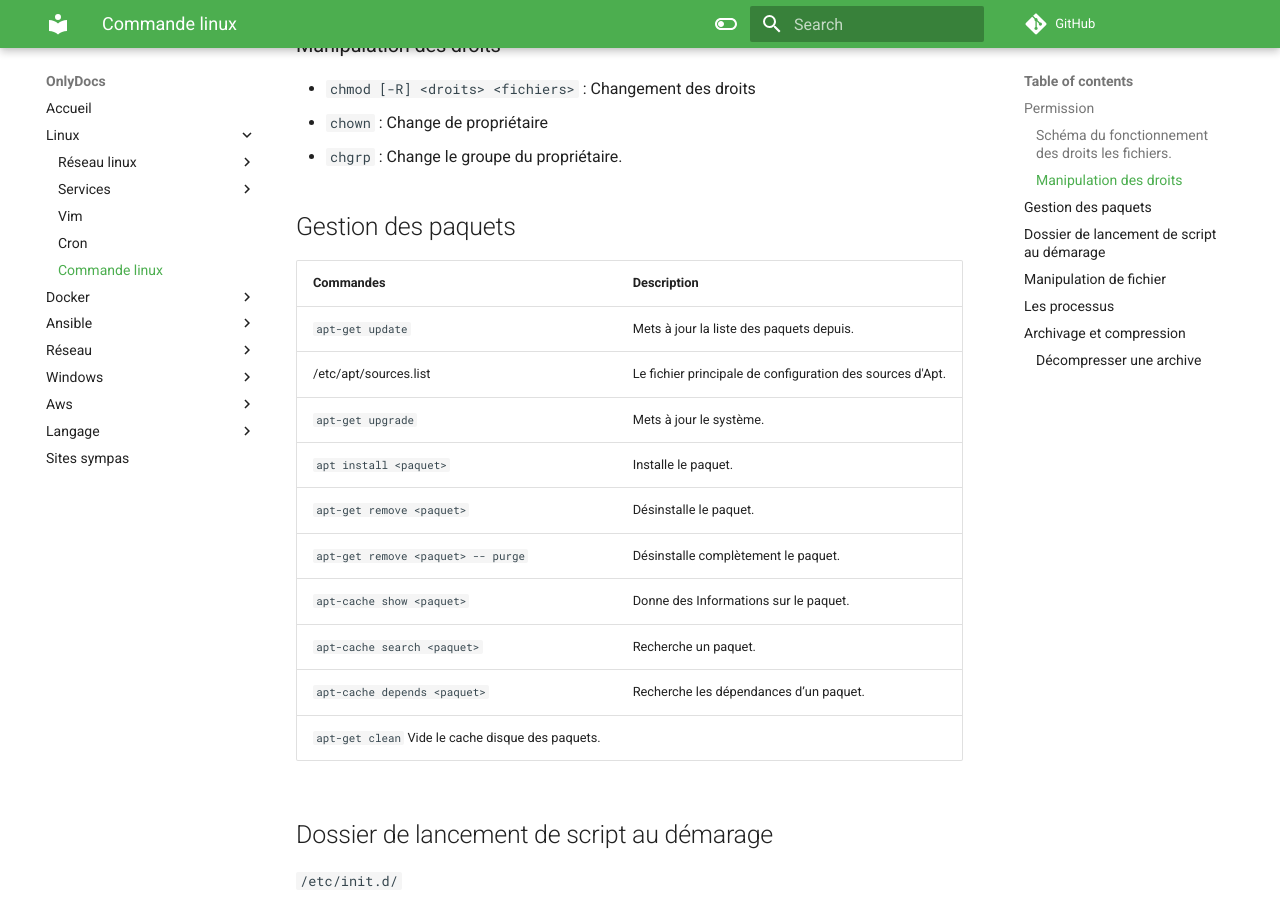
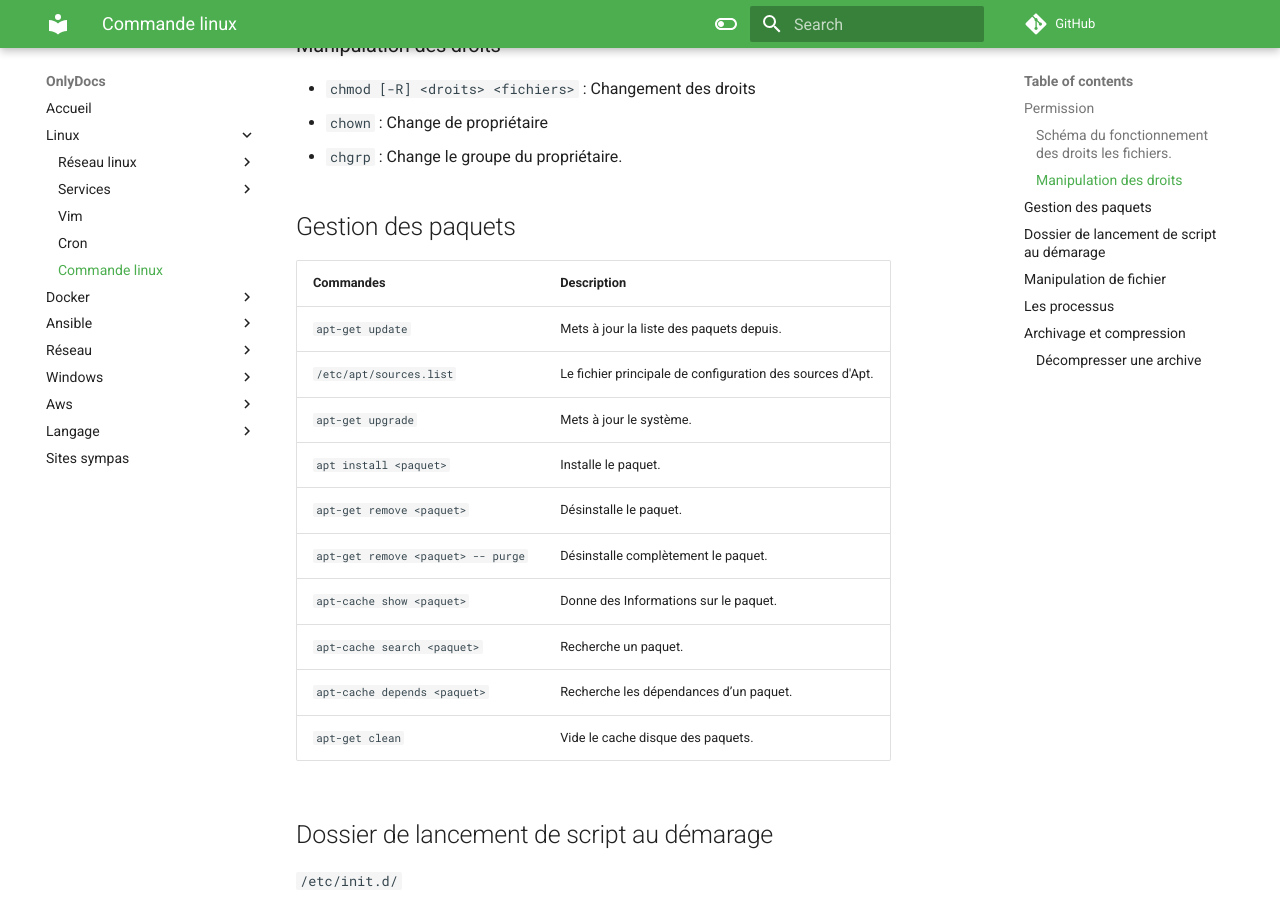
Before and after one commit to Theonlymore/OnlyDocs, an MkDocs documentation site: the page built from docs/linux/commandeLinux.md, in a window 1280 px wide and 900 px high, scrolled down 1131 px. Built offline with MkDocs 1.6.1 and Material for MkDocs 9.7.7, drawn with Linux system fonts in a browser that asks for light colours; comment, search, counter and statistics services are not loaded.

Commit message:
update docs.

```diff
--- a/docs/linux/commandeLinux.md
+++ b/docs/linux/commandeLinux.md
@@ -2,18 +2,18 @@
 
 Commande de systeme :
 
-| Commandes| Description |
-| ---------|-------------
-|`reboot`|	Redémarre|
-|`shutdown now` |	Éteint sans délais|
-| `systemctl`| (start/stop/restart/status) <service>	Démarre/Arrête/Redémarre/Affiche le statut d’un service|
-| `hostname` | Affiche le nom d’hôte de la machine|
-| `hostname` | -I	Affiche l’adresse IP de l’hôte|
-| `date` |	Afficher la date et l’heure du système|
-| `cal` |	Affiche le calendrier du mois |
-| `whoami` |	Affiche où nous sommes connecté en tant que qui |
-| `screenfetch`	|Affiche les informations systèmes (nécessite le paquet screenfetch) |
-| `lsb_release –d` | Résumé information système/version debian |
+| Commandes        | Description                                                                                   |
+| ---------------- | --------------------------------------------------------------------------------------------- |
+| `reboot`         | Redémarre                                                                                     |
+| `shutdown now`   | Éteint sans délais                                                                            |
+| `systemctl`      | (start/stop/restart/status) <service>	Démarre/Arrête/Redémarre/Affiche le statut d’un service |
+| `hostname`       | Affiche le nom d’hôte de la machine                                                           |
+| `hostname`       | -I	Affiche l’adresse IP de l’hôte                                                             |
+| `date`           | Afficher la date et l’heure du système                                                        |
+| `cal`            | Affiche le calendrier du mois                                                                 |
+| `whoami`         | Affiche où nous sommes connecté en tant que qui                                               |
+| `screenfetch`    | Affiche les informations systèmes (nécessite le paquet screenfetch)                           |
+| `lsb_release –d` | Résumé information système/version debian                                                     |
 
 
 
@@ -35,18 +35,18 @@ Les droits peuvent être définit en octal : 4 pour read, 2 pour write, 1 pour e
 
 ## Gestion des paquets
 
-| Commandes| Description |
-| ---------|-------------
-|`apt-get update`| Mets à jour la liste des paquets depuis.|
-/etc/apt/sources.list| Le fichier principale de configuration des sources d'Apt. |
-| `apt-get upgrade` | Mets à jour le système.|
-| `apt install <paquet>` |Installe le paquet.|
-| `apt-get remove <paquet>`| Désinstalle le paquet. |
-| `apt-get remove <paquet> -- purge`| Désinstalle complètement le paquet.|
-| `apt-cache show <paquet>`| Donne des Informations sur le paquet.|
-| `apt-cache search <paquet>`| Recherche un paquet.|
-| `apt-cache depends <paquet> ` |Recherche les dépendances d’un paquet.
-| `apt-get clean` Vide le cache disque des paquets.|
+| Commandes                          | Description                                               |
+| ---------------------------------- | --------------------------------------------------------- |
+| `apt-get update`                   | Mets à jour la liste des paquets depuis.                  |
+| `/etc/apt/sources.list`            | Le fichier principale de configuration des sources d'Apt. |
+| `apt-get upgrade`                  | Mets à jour le système.                                   |
+| `apt install <paquet>`             | Installe le paquet.                                       |
+| `apt-get remove <paquet>`          | Désinstalle le paquet.                                    |
+| `apt-get remove <paquet> -- purge` | Désinstalle complètement le paquet.                       |
+| `apt-cache show <paquet>`          | Donne des Informations sur le paquet.                     |
+| `apt-cache search <paquet>`        | Recherche un paquet.                                      |
+| `apt-cache depends <paquet> `      | Recherche les dépendances d’un paquet.                    |
+| `apt-get clean`                    | Vide le cache disque des paquets.                         |
 
 
 ## Dossier de lancement de script au démarage
@@ -71,17 +71,17 @@ $ du -sh /etc
 
 ## Les processus
 
-| Commandes| Description |
-| ---------|-------------|
-| `ps` | Affiche les processus en cours d’exécution.|
-| `pstree`| Affiche l’arborescence des processus. |
-| `top` | Affiche les processus en temps réel.|
-| `ctrl + c` | Arrête un processus.|
-| `kill` | Termine un processus. |
-| `uname -a` | Affiche le nom de la machine, le noyau,...|
-| `uptime` | Affiche l'heure d'allumage, la charge, ...|
-| `w`	| Affiche les utilisateurs actuellement connectés en SSH (date/heure/IP)|
-| `last reboot` | Afficher l’historique des redémarrages.|
+| Commandes     | Description                                                            |
+| ------------- | ---------------------------------------------------------------------- |
+| `ps`          | Affiche les processus en cours d’exécution.                            |
+| `pstree`      | Affiche l’arborescence des processus.                                  |
+| `top`         | Affiche les processus en temps réel.                                   |
+| `ctrl + c`    | Arrête un processus.                                                   |
+| `kill`        | Termine un processus.                                                  |
+| `uname -a`    | Affiche le nom de la machine, le noyau,...                             |
+| `uptime`      | Affiche l'heure d'allumage, la charge, ...                             |
+| `w`           | Affiche les utilisateurs actuellement connectés en SSH (date/heure/IP) |
+| `last reboot` | Afficher l’historique des redémarrages.                                |
 
 ## [Archivage et compression](https://lecrabeinfo.net/linux-compresser-decompresser-fichiers-dossiers-avec-tar-gzip-bzip2-xz.html)
 
```
Also changed, not shown: docs/reseau/filtrage.md (+4 -4 lines), docs/reseau/reverseProxy.md (+1 -2 lines).
